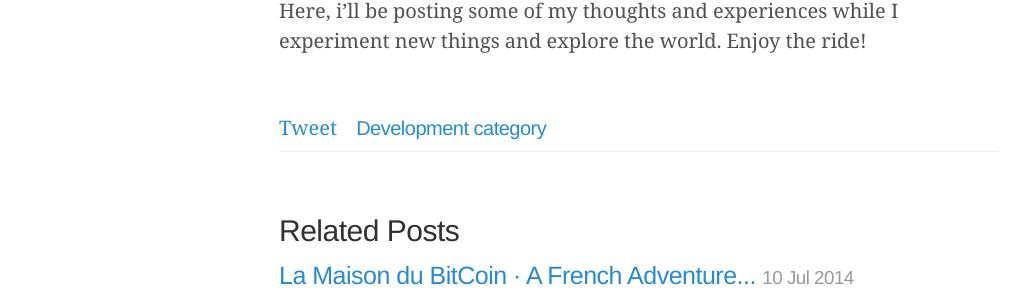
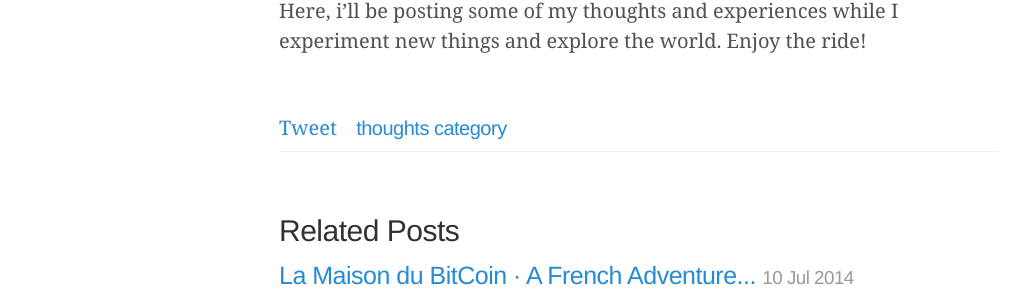
Before and after one commit to fpigerre/blog, a Jekyll site: the page built from _posts/2014-03-19-welcome.md, in a window 1280 px wide. Shown: the part 296-600 px from the top of the page, without its empty margins (1-1031 px from the left). Built offline with Jekyll 4.4.1, drawn with Linux system fonts in a browser that asks for light colours; nearby versions of some CDN libraries; comment, search, counter and statistics services are not loaded.

Commit message:
Update welcome post category

```diff
--- a/_posts/2014-03-19-welcome.md
+++ b/_posts/2014-03-19-welcome.md
@@ -6,7 +6,7 @@ excerpt: >
   while I experiment new things and explore the world.
   Enjoy the ride!
 categories:
-  - Development
+  - thoughts
 tags:
   - welcome
 reading-time: 30 seconds
```
